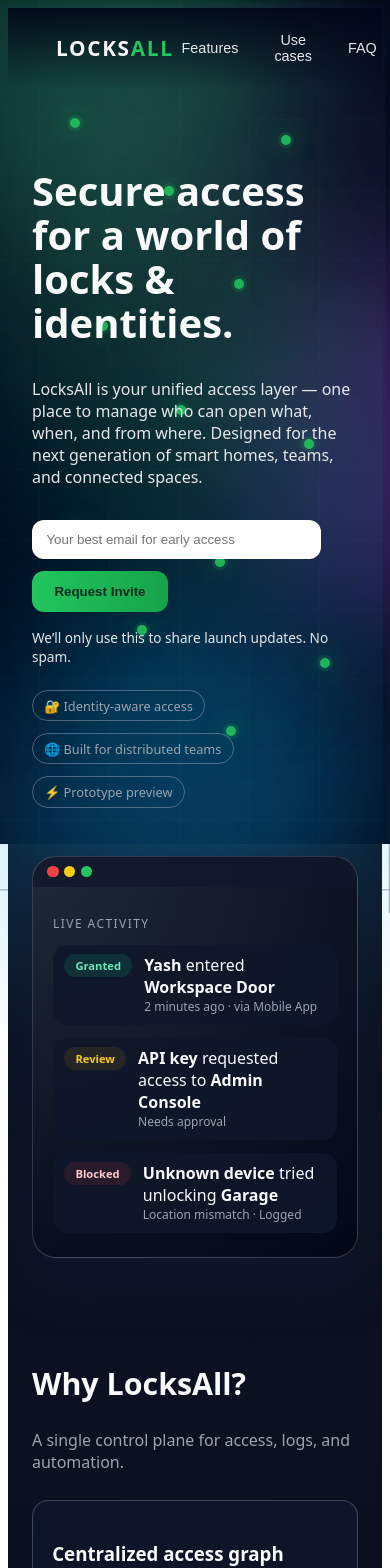
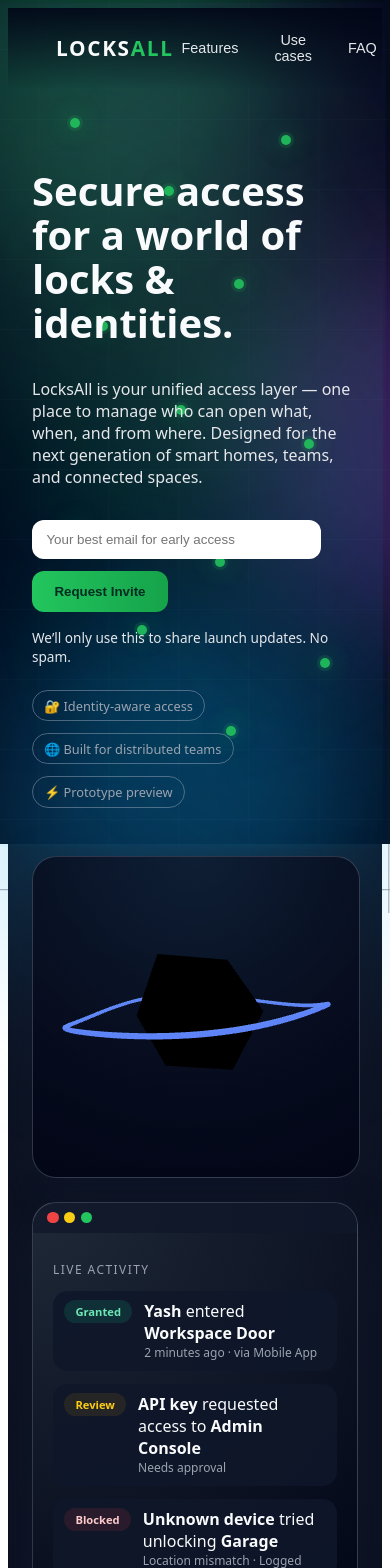
Before and after one commit to yash-rao/locksall, a Next.js app: page / in a window 390 px wide. Shown: the top 1568 px of the page. Built offline with nearby package versions, Linux system fonts and the light colour scheme.

Commit message:
Improve visualizer performance and fallback

```diff
--- a/app/globals.css
+++ b/app/globals.css
@@ -60,6 +60,55 @@
   grid-template-columns: minmax(0, 2fr) minmax(0, 1.5fr);
   gap: 3rem;
   padding: 4rem 3rem 3rem;
+}
+
+.la-hero-visual {
+  display: flex;
+  flex-direction: column;
+  gap: 1.5rem;
+  align-items: stretch;
+}
+
+.la-visualizer {
+  height: 380px;
+  width: 100%;
+  border-radius: 1.5rem;
+  border: 1px solid rgba(148, 163, 184, 0.3);
+  background: radial-gradient(circle at top, rgba(15, 23, 42, 0.8), #020617);
+  overflow: hidden;
+  box-shadow: 0 20px 45px rgba(15, 23, 42, 0.7);
+}
+
+.la-visualizer-loading {
+  height: 380px;
+  width: 100%;
+  border-radius: 1.5rem;
+  border: 1px solid rgba(148, 163, 184, 0.3);
+  background: rgba(2, 6, 23, 0.9);
+  display: flex;
+  align-items: center;
+  justify-content: center;
+  color: #e5e7eb;
+  font-size: 0.95rem;
+  letter-spacing: 0.08em;
+  text-transform: uppercase;
+}
+
+.la-visualizer-fallback {
+  height: 380px;
+  width: 100%;
+  border-radius: 1.5rem;
+  border: 1px dashed rgba(148, 163, 184, 0.4);
+  background: rgba(2, 6, 23, 0.7);
+  display: flex;
+  align-items: center;
+  justify-content: center;
+  text-align: center;
+  padding: 2rem;
+  color: #cbd5f5;
+  font-size: 0.9rem;
+  letter-spacing: 0.05em;
+  text-transform: uppercase;
 }
 
 .la-hero-inner h1 {
@@ -415,6 +464,12 @@
     padding: 3rem 1.5rem 2.5rem;
   }
 
+  .la-visualizer,
+  .la-visualizer-loading,
+  .la-visualizer-fallback {
+    height: 320px;
+  }
+
   .la-section {
     padding: 2.5rem 1.5rem 2rem;
   }
--- a/app/page.tsx
+++ b/app/page.tsx
@@ -1,6 +1,7 @@
 "use client";
 
 import type React from "react";
+import dynamic from "next/dynamic";
 import { useRef, useState } from "react";
 
 import { siteConfig, type UseCaseKey } from "@/app/config";
@@ -59,6 +60,12 @@ function SecurityBackground({ mouse }: { mouse: MouseVector }) {
   );
 }
 
+const Visualizer = dynamic(() => import("@/components/Visualizer"), {
+  ssr: false,
+  loading: () => (
+    <div className="la-visualizer-loading">Initializing Secure Core...</div>
+  ),
+});
 
 export default function Home() {
   const [email, setEmail] = useState("");
@@ -221,6 +228,8 @@ export default function Home() {
             </div>
           </div>
 
+          <div className="la-hero-visual">
+            <Visualizer />
             <div className="la-hero-card">
               <div className="la-hero-card-header">
                 <span className="dot red" />
@@ -245,6 +254,7 @@ export default function Home() {
                       </div>
                     </div>
                   ))}
+                </div>
               </div>
             </div>
           </div>
--- /dev/null
+++ b/components/Visualizer.js
@@ -0,0 +1,141 @@
+"use client";
+
+import { Canvas, useFrame } from "@react-three/fiber";
+import { useEffect, useRef, useState } from "react";
+import {
+  Float,
+  MeshDistortMaterial,
+  MeshWobbleMaterial,
+  PerspectiveCamera,
+} from "@react-three/drei";
+import * as THREE from "three";
+
+function Scene({ reducedMotion }) {
+  const coreRef = useRef();
+  const ringRef = useRef();
+  const [hovered, setHover] = useState(false);
+
+  useFrame((state) => {
+    if (!coreRef.current || !ringRef.current) return;
+
+    if (reducedMotion) {
+      coreRef.current.rotation.x = 0;
+      coreRef.current.rotation.y = 0;
+      coreRef.current.position.y = 0;
+      return;
+    }
+
+    const t = state.clock.getElapsedTime();
+
+    // Smoothly follow mouse
+    coreRef.current.rotation.x = THREE.MathUtils.lerp(
+      coreRef.current.rotation.x,
+      state.mouse.y * 0.8,
+      0.1
+    );
+    coreRef.current.rotation.y = THREE.MathUtils.lerp(
+      coreRef.current.rotation.y,
+      state.mouse.x * 0.8,
+      0.1
+    );
+
+    // Ring rotation speed increases on hover
+    ringRef.current.rotation.z += hovered ? 0.05 : 0.01;
+
+    // Floating movement
+    coreRef.current.position.y = Math.sin(t) * 0.1;
+  });
+
+  return (
+    <>
+      <PerspectiveCamera makeDefault position={[0, 0, 5]} />
+
+      {/* Lighting setup for the "3D" look */}
+      <ambientLight intensity={0.2} />
+      <pointLight position={[10, 10, 10]} intensity={1.5} color="#00f2ff" />
+      <pointLight position={[-10, -10, -10]} intensity={1} color="#7000ff" />
+      <spotLight position={[0, 5, 0]} intensity={2} />
+
+      <Float speed={2} rotationIntensity={0.5} floatIntensity={1}>
+        {/* The Obsidian Core */}
+        <mesh
+          ref={coreRef}
+          onPointerOver={() => setHover(true)}
+          onPointerOut={() => setHover(false)}
+        >
+          <icosahedronGeometry args={[1, 0]} />
+          <MeshDistortMaterial
+            color={hovered ? "#222" : "#050505"}
+            speed={3}
+            distort={0.4}
+            metalness={1}
+            roughness={0.1}
+          />
+        </mesh>
+
+        {/* The Pulsing Security Ring */}
+        <mesh ref={ringRef} rotation={[Math.PI / 1.8, 0, 0]}>
+          <torusGeometry args={[1.8, 0.03, 16, 100]} />
+          <MeshWobbleMaterial
+            color={hovered ? "#ffffff" : "#00f2ff"}
+            factor={hovered ? 0.8 : 0.2}
+            speed={2}
+            emissive={hovered ? "#00f2ff" : "#0044ff"}
+            emissiveIntensity={hovered ? 10 : 2}
+          />
+        </mesh>
+      </Float>
+    </>
+  );
+}
+
+export default function Visualizer() {
+  const [isWebGLSupported, setIsWebGLSupported] = useState(true);
+  const [reducedMotion, setReducedMotion] = useState(false);
+
+  useEffect(() => {
+    if (typeof window === "undefined") return;
+    const canvas = document.createElement("canvas");
+    const gl =
+      canvas.getContext("webgl") || canvas.getContext("experimental-webgl");
+    setIsWebGLSupported(Boolean(gl));
+
+    const mediaQuery = window.matchMedia("(prefers-reduced-motion: reduce)");
+    const handleChange = () => setReducedMotion(mediaQuery.matches);
+    handleChange();
+
+    if (mediaQuery.addEventListener) {
+      mediaQuery.addEventListener("change", handleChange);
+    } else {
+      mediaQuery.addListener(handleChange);
+    }
+
+    return () => {
+      if (mediaQuery.removeEventListener) {
+        mediaQuery.removeEventListener("change", handleChange);
+      } else {
+        mediaQuery.removeListener(handleChange);
+      }
+    };
+  }, []);
+
+  if (!isWebGLSupported) {
+    return (
+      <div className="la-visualizer-fallback">
+        WebGL unavailable. Secure core visuals disabled.
+      </div>
+    );
+  }
+
+  return (
+    <div className="la-visualizer">
+      <Canvas
+        gl={{ antialias: true, powerPreference: "high-performance" }}
+        dpr={[1, 1.5]}
+        frameloop={reducedMotion ? "demand" : "always"}
+      >
+        <Scene reducedMotion={reducedMotion} />
+      </Canvas>
+    </div>
+  );
+}
--- a/package.json
+++ b/package.json
@@ -9,10 +9,13 @@
     "lint": "eslint"
   },
   "dependencies": {
+    "@react-three/drei": "^10.7.1",
+    "@react-three/fiber": "^9.3.0",
     "framer-motion": "^12.23.26",
     "next": "16.1.1",
     "react": "19.2.3",
-    "react-dom": "19.2.3"
+    "react-dom": "19.2.3",
+    "three": "^0.180.0"
   },
   "devDependencies": {
     "@tailwindcss/postcss": "^4",
```
Lines whose indentation alone changed are shown as unchanged.
